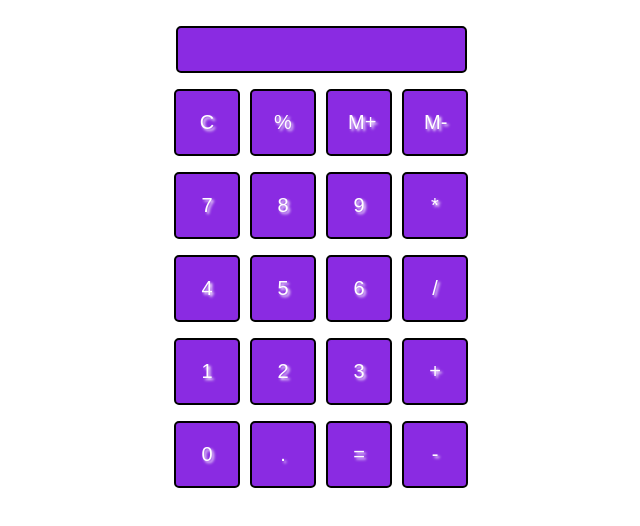
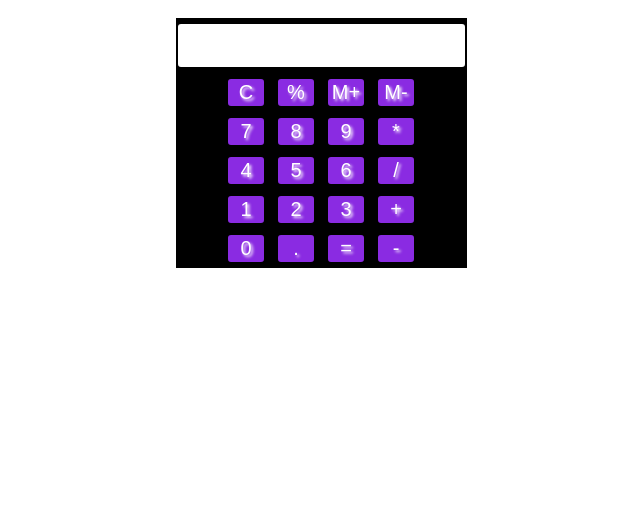
Before and after one commit to AshwiniMadaraboina/LGM-Web-Task-4, a plain HTML site: page index.html in a window 1280 px wide. Shown: the part 48-574 px from the top of the page, without its empty margins (327-967 px from the left). Drawn offline with Linux system fonts and the light colour scheme.

Commit message:
second commit

```diff
--- a/script.js
+++ b/script.js
@@ -3,10 +3,15 @@ let string="";
 let buttons=document.querySelectorAll('.button');
 Array.from(buttons).forEach((button)=>{
     button.addEventListener('click',(e)=>{
+
         if(e.target.innerHTML=='='){
+            try{
             string=eval(string);
             document.querySelector('input').value=string;
         }
+        catch(error){
+            document.querySelector('input').value="invalid format";
+        }}
         else if(e.target.innerHTML=='C'){
             string="";
             document.querySelector('input').value=string;
--- a/style.css
+++ b/style.css
@@ -5,19 +5,24 @@ html,body{
     text-transform:capitalize;
     font-family: 'Times New Roman', Times, serif;
 }
+
 button{
-    padding:20px;
+    padding:2px;
     margin:0 3px;
     border:2px solid black;
     border-radius:5px;
     cursor:pointer;
-    width:66px;
+    width:40px;
     font-size:20px;
     background-color:blueviolet;
     color:white;
     text-shadow: 2px 2px 3px white;
 }
-
+.container{
+    background-color: black;
+    width:291px;
+    margin:5px auto;
+}
 button:hover{
     background-color:white;
     color:black;
@@ -25,7 +30,7 @@ button:hover{
 
 }
 .row{
-    margin:8px 0;
+    margin:4px 0;
 }
 .row input{
     width:291px;
@@ -34,7 +39,7 @@ button:hover{
     margin:0;
     border:2px solid black;
     border-radius:5px;
-    background-color:blueviolet;
-    color:white;
+    background-color:white;
+    color:black;
     text-shadow: 2px 2px 3px white;
 }
--- a/utils.css
+++ b/utils.css
@@ -1,12 +1,12 @@
 .text-center{
     text-align:center;
 }
-.bg-red{
-    background-color:purple;
-}
+
 .mx-auto{
     margin:auto;
+
 }
+
 
 .flex{
     display:flex;
```
